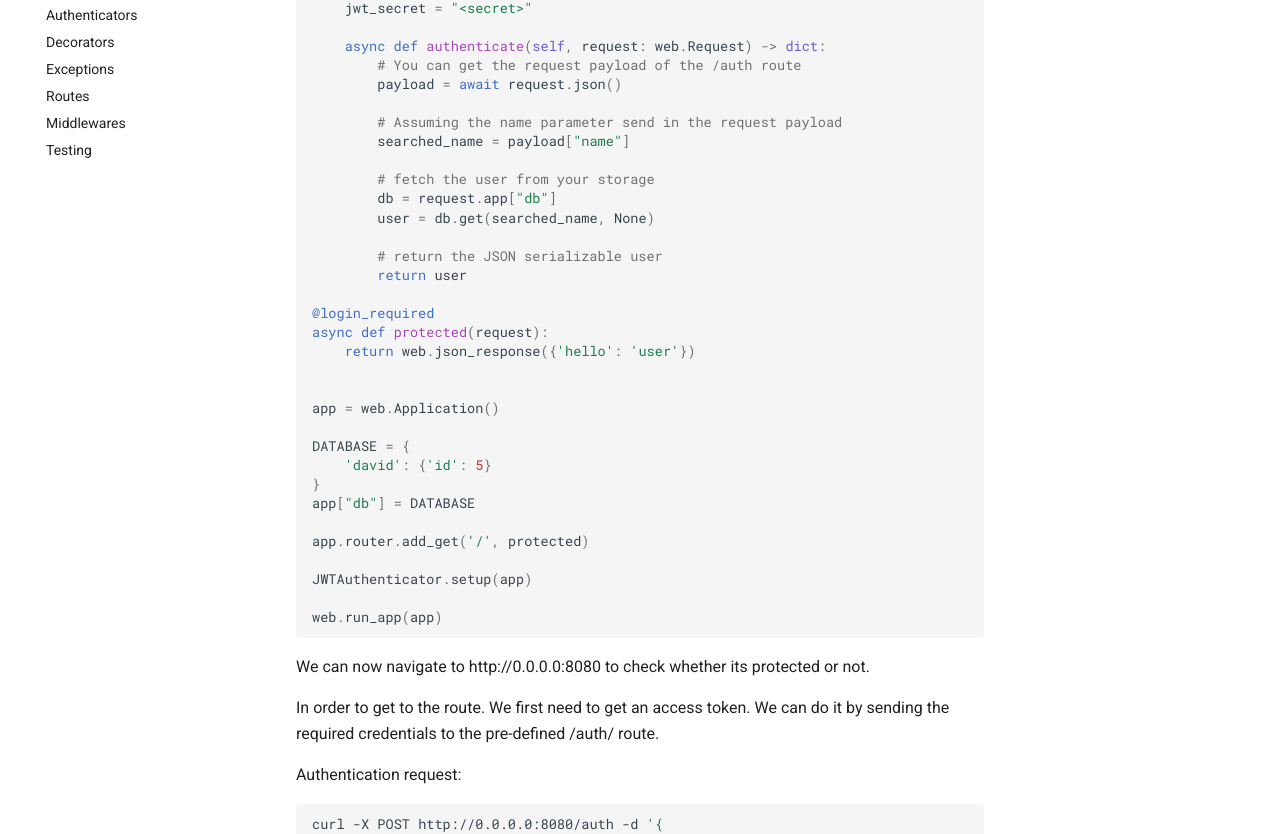
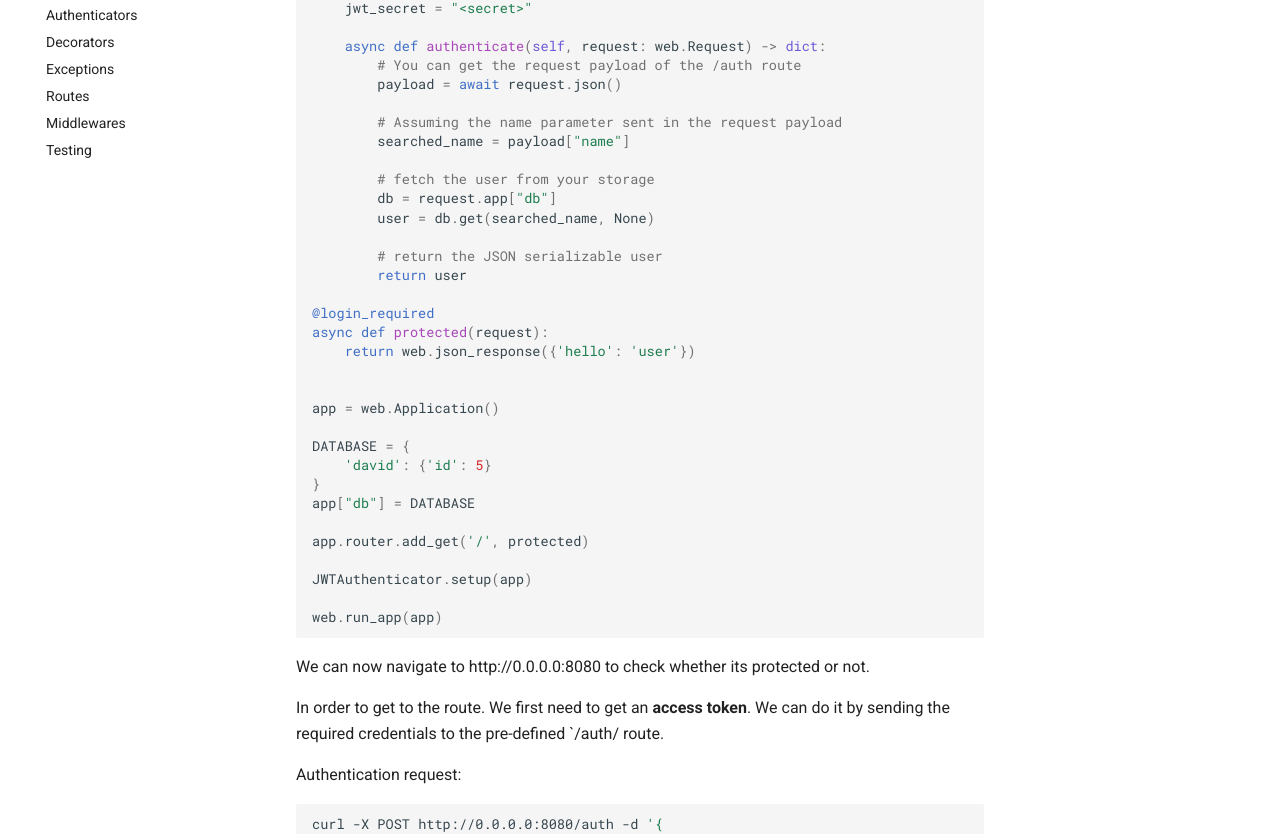
Before and after one commit to mgurdal/aegis, an MkDocs documentation site: the page built from docs/quickstart.md, in a window 1280 px wide and 1400 px high, scrolled down 1169 px. Shown: the part 147-981 px from the top of the window. Built offline with MkDocs 1.6.1 and Material for MkDocs 9.7.7, drawn with Linux system fonts in a browser that asks for light colours; comment, search, counter and statistics services are not loaded; some of the changed text lies outside the part shown.

Commit message:
Fix grammar

````diff
--- a/docs/quickstart.md
+++ b/docs/quickstart.md
@@ -66,7 +66,7 @@
         # You can get the request payload of the /auth route
         payload = await request.json()
 
-        # Assuming the name parameter send in the request payload
+        # Assuming the name parameter sent in the request payload
         searched_name = payload["name"]
 
         # fetch the user from your storage
@@ -98,8 +98,8 @@
 We can now navigate to http://0.0.0.0:8080 to check whether its
 protected or not.
 
-In order to get to the route. We first need to get an access token. We
-can do it by sending the required credentials to the pre-defined /auth/
+In order to get to the route. We first need to get an **access token**. We
+can do it by sending the required credentials to the pre-defined `/auth/
 route.
 
 Authentication request:
@@ -134,4 +134,4 @@
 {"hello": "user"}
 ```
 
-That's pretty much it.
+That's pretty much it.`
````
Also changed, not shown: docs/routes.md (+2 -3 lines).
